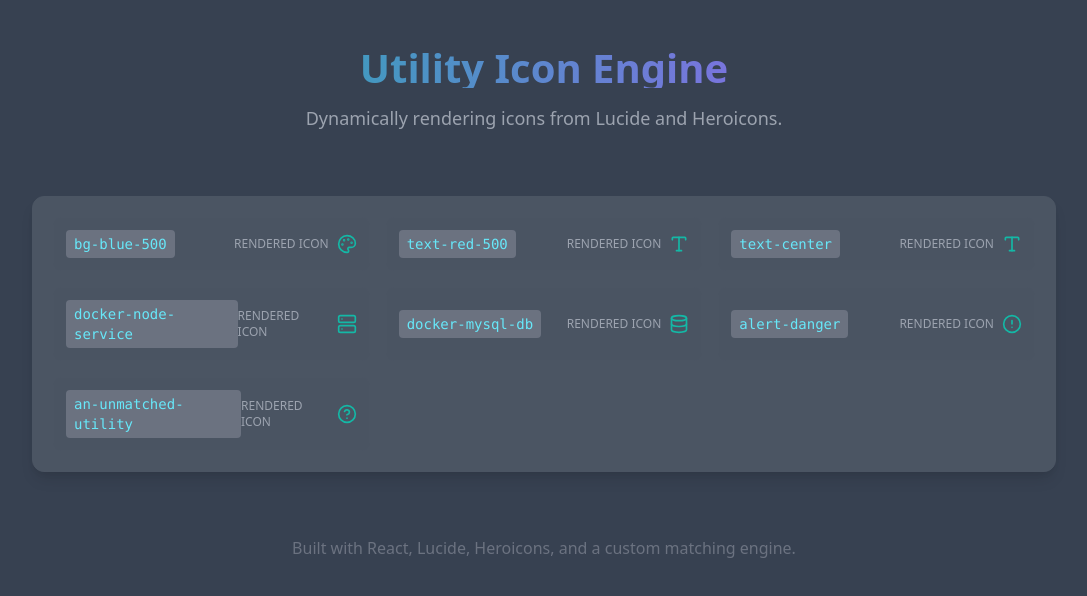
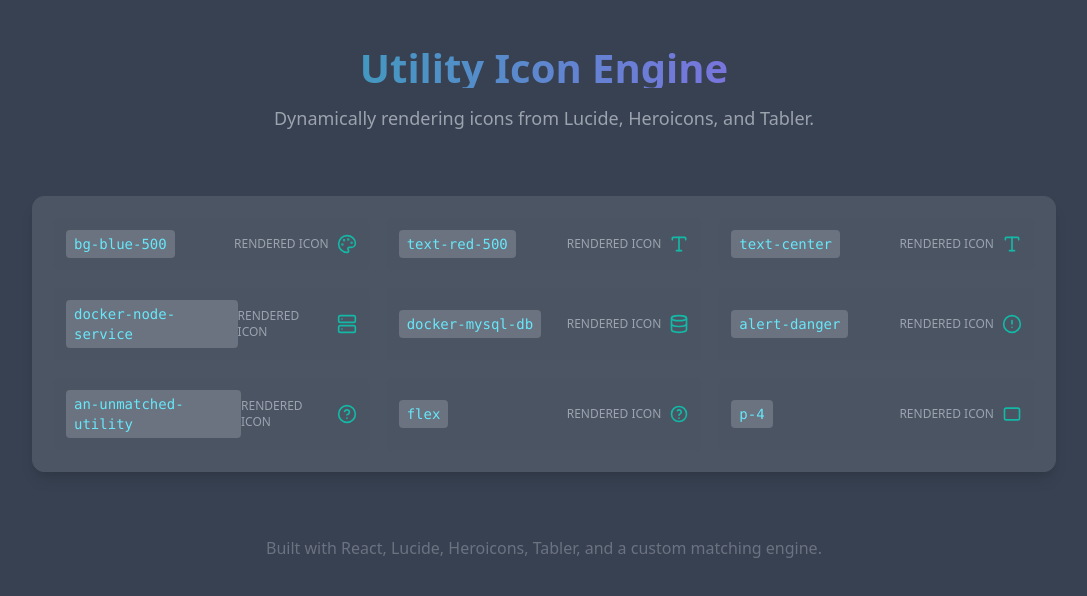
Before and after one commit to build-africa-eng/your-icon-engine, a React (Vite) app: page / in a window 1280 px wide. Shown: the top 596 px of the page, without its empty margins (96-1183 px from the left). Built offline with nearby package versions, Linux system fonts and the light colour scheme.

Commit message:
Update App.tsx

```diff
--- a/src/App.tsx
+++ b/src/App.tsx
@@ -10,6 +10,8 @@ const utilities = [
   'docker-mysql-db',
   'alert-danger',
   'an-unmatched-utility',
+  'flex', // Test Tabler icon
+  'p-4',  // Test Tabler icon
 ];
 
 const App = () => (
@@ -19,7 +21,7 @@ const App = () => (
         <h1 className="text-4xl md:text-4.5xl font-bold bg-clip-text text-transparent bg-gradient-to-r from-custom-teal to-custom-purple">
           Utility Icon Engine
         </h1>
-        <p className="mt-4 text-base md:text-lg text-gray-400">Dynamically rendering icons from Lucide and Heroicons.</p>
+        <p className="mt-4 text-base md:text-lg text-gray-400">Dynamically rendering icons from Lucide, Heroicons, and Tabler.</p>
       </header>
       <div className="bg-medium-gray border border-medium-gray rounded-xl shadow-custom-lg p-5">
         <div className="grid grid-cols-1 md:grid-cols-2 lg:grid-cols-3 gap-4">
@@ -42,7 +44,7 @@ const App = () => (
         </div>
       </div>
       <footer className="text-center mt-16 text-gray-500">
-        <p>Built with React, Lucide, Heroicons, and a custom matching engine.</p>
+        <p>Built with React, Lucide, Heroicons, Tabler, and a custom matching engine.</p>
       </footer>
     </div>
   </div>
```
